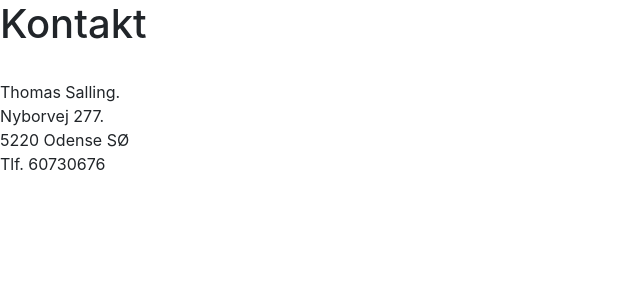
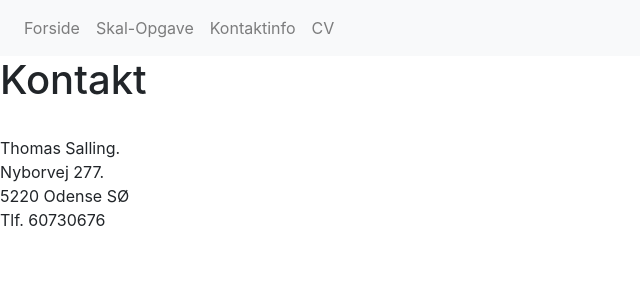
Before and after one commit to Bakerling25/Portfolie, a PHP site: page /Kontaktinfo.php in a window 1280 px wide. Shown: the top 300 px of the page, without its empty margins (0-640 px from the left). Run offline with PHP 8.4, Linux system fonts and the light colour scheme.

Commit message:
har added conn og lavet navbar faerdig

```diff
--- a/CV.php
+++ b/CV.php
@@ -15,6 +15,8 @@
         <link href="../css/MyStyle.css" rel="stylesheet" type="text/css">
     </head>
     <body>
-
+        <div>
+            <?php include 'Nav.php';?>
+        </div>
     </body>
 </html>
--- a/Forside.php
+++ b/Forside.php
@@ -17,7 +17,9 @@
 
 </head>
 <body>
-
+    <div class="menu">
+        <?php include 'Nav.php';?>
+    </div>
 </body>
 
 </html>
--- a/Kontaktinfo.php
+++ b/Kontaktinfo.php
@@ -13,13 +13,12 @@
     <link href='../css/bootstrap-reboot.min.css' rel='stylesheet' type='text/css'>
     <script src="https://cdnjs.cloudflare.com/ajax/libs/popper.js/1.16.0/umd/popper.min.js"></script>
     <link rel="stylesheet" href="https://maxcdn.bootstrapcdn.com/bootstrap/4.4.1/css/bootstrap.min.css">
-    <link href="Nav.html">
     <link href="../css/MyStyle.css" rel="stylesheet" type="text/css">
 </head>
 
 <body>
-    <div id="placeholder">
-
+    <div id="menu">
+        <?php include 'Nav.php';?>
     </div>
     <div class="info">
         <h1>Kontakt</h1>
@@ -33,11 +32,7 @@
         <p class="Kontakt">
         </p>
     </div>
-    <script>
-        $.get("P:\Portfolie\Nav.html", function(data){
-            $("#placeholder").replaceWith(data);
-        });
-    </script>
+
 </body>
 
 
--- a/Nav.php
+++ b/Nav.php
@@ -1,24 +1,17 @@
-<!DOCTYPE html>
-<html>
-    <head>
 
-    </head>
-    <body>
-        <nav class="navbar navbar-expand-sm bg-light navbar-light" id ="data">
+        <nav class="navbar navbar-expand-sm bg-light navbar-light">
             <ul class="navbar-nav">
               <li class="nav-item">
-                <a class="nav-link" href="#">Forside</a>
+                <a class="nav-link" href="Forside.php">Forside</a>
               </li>
               <li class="nav-item">
-                <a class="nav-link" href="#">Skal-Opgave</a>
+                <a class="nav-link" href="Skal-Opgave.php">Skal-Opgave</a>
               </li>
               <li class="nav-item">
-                <a class="nav-link" href="#">Kontakt</a>
+                  <a class="nav-link" href="Kontaktinfo.php">Kontaktinfo</a>
               </li>
               <li class="nav-item">
-                <a class="nav-link disabled" href="#">CV</a>
+                  <a class="nav-link" href="CV.php">CV</a>
               </li>
             </ul>
         </nav>
-    </body>
-</html>
```
Also changed, not shown: Skal-Opgave.php (+6 -54 lines), index.php (deleted, +0 -17 lines), nbproject/project.xml (+12 -0 lines), Connection/Conn.php (added).
